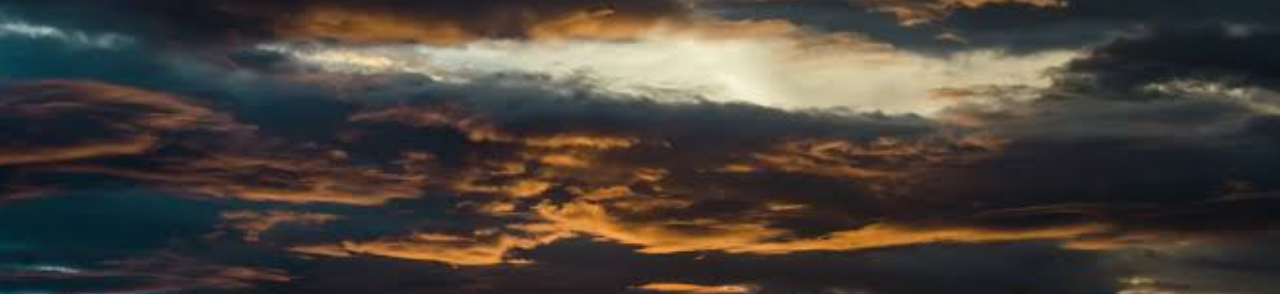
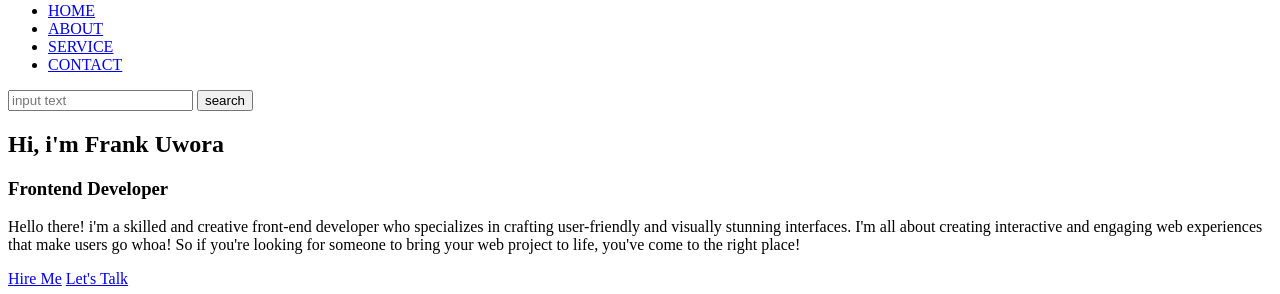
Before and after one commit to FrankUwora/IsfrankB.github.io, a plain HTML site: page index(1).html in a window 1280 px wide. Shown: the part 65-359 px from the top of the page. Drawn offline with Linux system fonts and the light colour scheme.

Commit message:
Update style.css

```diff
--- a/style.css
+++ b/style.css
@@ -1,225 +1,4 @@
-*{
-    margin: 0;
-    padding: 0;
-    box-sizing: border-box;
+header {
+    margin: 5px;
+    justify-content: center;
 }
-
-body {
-    background:  url(moon.jpg);
-    background-position: center;
-    background-size: cover;
-}
-.navbar{
-    width: 1200px;
-    height: 75px;
-    margin:  auto;
-
-}
-.active{
-    color:aqua;
-}
-.icon{
-    width: 200px;
-    float: left;
-    height: 70px;
-}
-.logo{
-    color: orange;
-    font-size: 35px;
-    font-family: Arial;
-    padding-left: 20px;
-     float:left;
-     padding-top: 10px;
-}
-.menue{
-    width: 400px;
-    float: left;
-    height: 70px;
-
-}
-
-ul{
-    float: left;
-    display: flex;
-    justify-content: center;
-    align-items: center;
-}
-ul li{
-    list-style: none;
-    margin-left: 67px;
-    margin-top: 20px;
-    font-size: 14px;
-}
-ul li a{
-    text-decoration: none;
-    color: white;
-    font-family: Arial;
-    font-weight: bold;
-    transition: 0.4s ease-in-out;
-}
-ul li a:hover{
-    color: orange;
-}
-.search{
-    width: 330px;
-    float: left;
-    margin-left: 270px;
-    justify-items: right;
-
-}
-.search{
-    align-items: right;
-}
-.srch{
-    font-family:'Times New Roman';
-    width: 200px;
-    height: 40px;
-    background: transparent;
-    border: 1px solid orange;
-    margin-top: 13px;
-    color: white;
-    border-right: none;
-    font-size: 16px;
-    float: left;
-    padding: 10px;
-    border-bottom-left-radius: 5px;
-    border-top-left-radius: 5px;
-}
-.btn{
-    width: 100px;
-    height: 40px;
-    background: orange;
-    border: 2px solid orange;
-    margin-top: 13px;
-    color: white;
-    font-size: 15px;
-    border-bottom-right-radius: 5px;
-    border-bottom-right-radius: 5px;
-
-}
-.btn:focus{
-    outline: none;
-
-}
-.srch:focus{
-    outline: none;
-}
-.home{
-    height: 100vh;
-    display: flex;
-    align-items: center;
-    padding: 0 10%;
-}
-.home-content{
-    max-width: 600px;
-}
-.home-content h1{
-    font-size: 56px;
-    font-weight: 700;
-    color:aliceblue
-}
-.home-content h3{
-    font-size: 32px;
-    font-weight: 700;
-    color:aqua
-}
-.home-content p{
-    font-size: 16px;
-    color:aliceblue
-}
-.home-content .btn-box{
-    display: flex;
-    justify-content: space-between;
-    width: 345px;
-    height: 50px;
-}
-.btn-box a{
-    display: inline-flex;
-    justify-content: center;
-    align-items: center;
-    width: 150px;
-    height: 100%;
-    background: #00abf0;
-    border: 2px solid #00abf0;
-    border-radius: 8px;
-    font-size: 19px;
-    color: #081b29;
-    text-decoration: none;
-    font-weight: 600;
-    letter-spacing: 1px;
-
-}
-.form {
-    width: 280px;
-    height: 380px;
-    background: linear-gradient(to top, rgba(0, 0, 0, 0.8)50%, rgba(0, 0, 0, 0.8)50%);
-    position: absolute;
-    top: 300px;
-    left: 870px;
-    border-radius: 10px;
-    padding: 25px;
-
-}
-
-.form h2 {
-    width: 220px;
-    font-family: sans-serif;
-    color: orange;
-    font-size: 22px;
-    background-color: #fff;
-    border-radius: 10px;
-    margin: 2px;
-    padding: 8px;
-    align-items: center;
-
-}
-
-.form input {
-    width: 240px;
-    height: 35px;
-    background: transparent;
-    border-bottom: 1px solid orange;
-    border-top: none;
-    border-right: none;
-    border-left: none;
-    color: white;
-    font-size: 15px;
-    letter-spacing: 1px;
-    margin-top: 30px;
-    font-family: sans-serif;
-
-}
-
-.form input:focus {
-    outline: none;
-}
-
-::placeholder {
-    color: white;
-    font-family: Arial;
-
-}
-.btnn {
-    width: 240px;
-    height: 40px;
-    background: orange;
-    border: none;
-    margin-top: 25px;
-    font-size: 18px;
-    border-radius: 10px;
-    cursor: pointer;
-    color: white;
-    transition: 0.4s ease;
-}
-
-.btnn:hover {
-    background: white;
-    color: orange;
-
-}
-
-.btnn a {
-    text-decoration: none;
-    color: #000;
-    font-weight: bold;
-}
```
